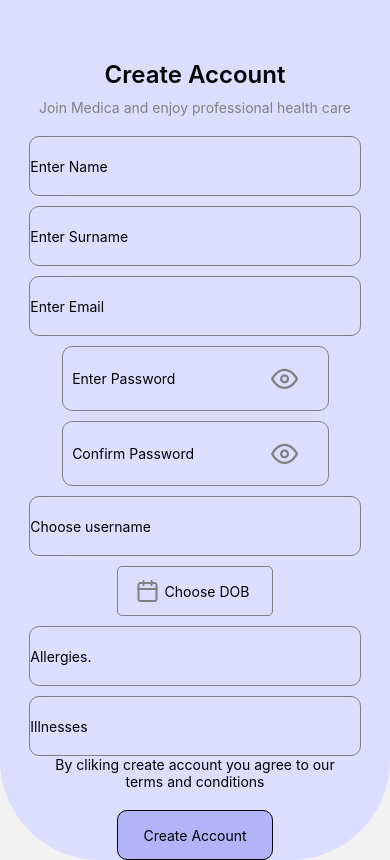
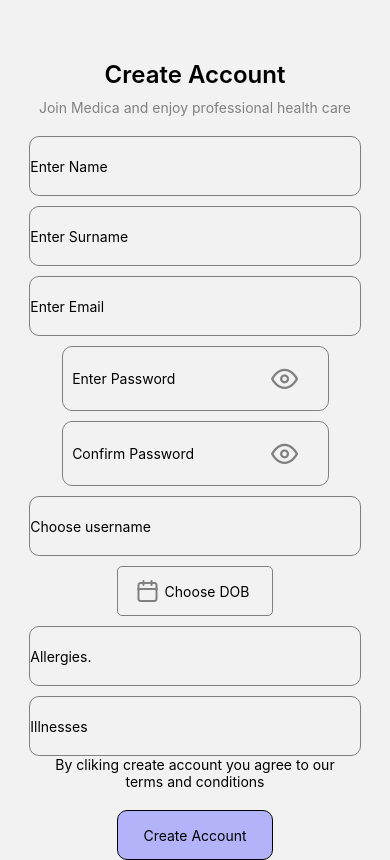
Before and after one commit to Obed47/medicaMobile, a React Native app: screen /createAccount in a window 390 px wide. Built offline with nearby package versions, Linux system fonts and the light colour scheme.

Commit message:
axios post request works now

```diff
--- a/screens/createAccount.jsx
+++ b/screens/createAccount.jsx
@@ -37,14 +37,13 @@ const CreateAccount = ({ navigation }) => {
   };
 
   const handlePost = () => {
-    console.log(name, surname, pass);
     axios
-      .post("https://httpbin.org/post", {
+      .post("http://192.168.23.157:8001/register", {
         first_name: name,
         last_name: surname,
+        date_naissance: dob,
         maladie_heriditaire: illnesses,
         allergies: allergies,
-        date_naissance: dob,
         add_email: email,
         username: username,
         password: pass,
@@ -52,6 +51,7 @@ const CreateAccount = ({ navigation }) => {
       })
       .then((response) => {
         console.log("success sent" + response);
+        console.log(name, surname, pass);
       })
       .catch((err) => {
         console.log(err);
@@ -137,7 +137,7 @@ const CreateAccount = ({ navigation }) => {
         {showDate && (
           <DatePicker
             mode="single"
-            onChange={(e) => setDob(e.date)}
+            onChange={(e) => setDob(e.date.toISOString().split("T")[0])}
             date={dob}
             visible={false}
           />
@@ -174,14 +174,9 @@ const CreateAccount = ({ navigation }) => {
 export default CreateAccount;
 
 const styles = StyleSheet.create({
-  mainPage: {
-    backgroundColor: "#DDDDFF",
-    borderBottomLeftRadius: 100,
-    borderBottomRightRadius: 100,
-  },
+  mainPage: {},
   header: {
     height: "18%",
-    backgroundColor: "#B3B3FA",
     borderBottomRightRadius: 50,
   },
   headerText: {
```
